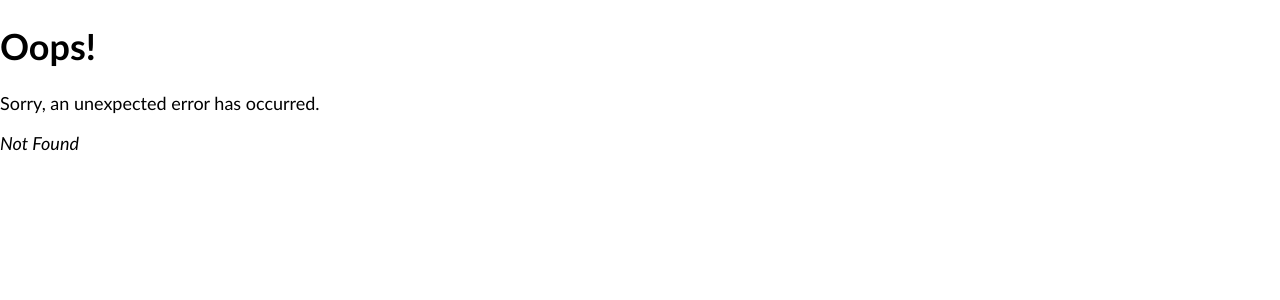
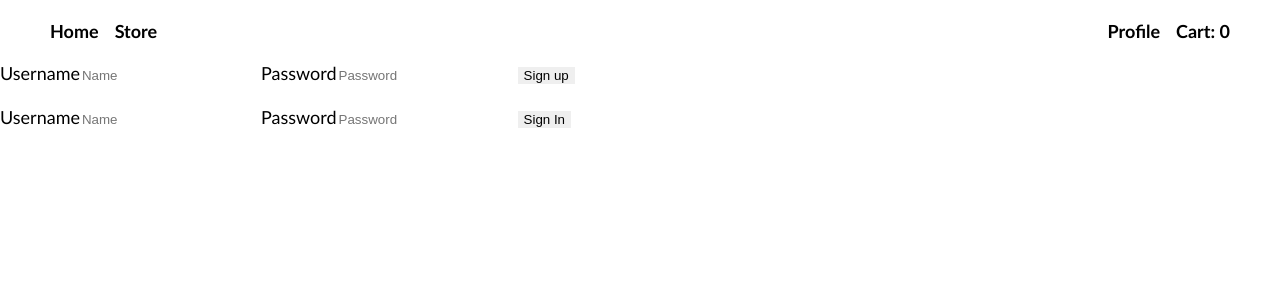
Before and after one commit to rjindavidson/Snack-Cart, a React (Vite) app: page /sign-up in a window 1280 px wide. Before the commit this address had no page. Shown: the top 300 px of the page. Built offline with nearby package versions, Linux system fonts and the light colour scheme; no server answers.

Commit message:
JWT user auth

```diff
--- a/package.json
+++ b/package.json
@@ -3,6 +3,7 @@
   "private": true,
   "version": "0.0.0",
   "type": "module",
+  "proxy": "http://localhost:5000/*",
   "scripts": {
     "dev": "vite",
     "build": "vite build",
--- a/src/components/navbar/navbar.jsx
+++ b/src/components/navbar/navbar.jsx
@@ -9,9 +9,7 @@ export const Navbar = ({ numItems }) => {
                 <Link to="/products">Store</Link>
             </div>
             <div className='nav-pair'>
-                <form>
-                    <input className='search-bar' type='text' placeholder='Search' />
-                </form>
+                <Link to="/sign-up">Profile</Link>
                 <Link to="/cart">
                     Cart: {numItems}
                 </Link>
--- /dev/null
+++ b/src/context/AuthContext.js
@@ -0,0 +1,3 @@
+import { createContext } from "react";
+
+export const AuthContext = createContext();
--- /dev/null
+++ b/src/context/AuthContextProvider.jsx
@@ -0,0 +1,19 @@
+import { useState, useEffect } from "react";
+import { AuthContext } from "./AuthContext";
+
+export default function AuthProvider({ children }) {
+    const [user, setUser] = useState();
+    const [token, setToken] = useState(() => localStorage.getItem('token'));
+
+    useEffect(() => {
+        if (token) {
+            localStorage.setItem('token', token)
+        }
+    }, [token]);
+
+    return (
+        <AuthContext value={{ token, setToken, user, setUser }}>
+            {children}
+        </AuthContext>
+    )
+}
--- /dev/null
+++ b/src/hooks/useAuthContext.js
@@ -0,0 +1,28 @@
+import { useContext, useEffect, useState } from "react";
+import { AuthContext } from "../context/AuthContext";
+
+export default function useAuthContext() {
+    const { token } = useContext(AuthContext);
+    const [auth, setAuth] = useState();
+
+    useEffect(() => {
+        checkAuth(token)
+    }, [token])
+
+    async function checkAuth(token) {
+        try {
+            const authRes = await fetch('http://localhost:5000/api/users/validate-user',
+                {
+                    headers: { Authorization: `Bearer ${token}` }
+                }
+            );
+            const authStatus = await authRes.json();
+            setAuth(authStatus)
+        } catch (e) {
+            console.error(e.message)
+            return false;
+        }
+    }
+
+    return auth;
+}
--- a/src/routes/cart.css
+++ b/src/routes/cart.css
@@ -2,6 +2,10 @@
     display: flex;
     justify-content: space-between;
     padding: 40px;
+}
+
+.cart-header {
+    margin: 0 0 16px;
 }
 
 .cart-image {
@@ -32,4 +36,5 @@
     align-items: center;
     align-self: flex-start;
     height: auto;
+    text-align: center;
 }
--- a/src/routes/cart.jsx
+++ b/src/routes/cart.jsx
@@ -19,6 +19,24 @@ export const Cart = () => {
 
     function deleteCartItem(id) {
         setCartItems(prev => prev.filter((val) => val.id !== id))
+    }
+
+
+
+    async function postCartItems() {
+        try {
+            const response = await fetch('http://localhost:5000/api/orders', {
+                method: 'POST',
+                headers: {
+                    'Content-Type': 'application/json'
+                },
+                body: JSON.stringify(cartItems)
+            });
+            const data = await response.json();
+            console.log(data)
+        } catch (e) {
+            console.error(e)
+        }
     }
 
     function getCartItems() {
@@ -48,10 +66,13 @@ export const Cart = () => {
         <div className="cart-display">
             {getCartItems()}
             <div className="cart-summary">
-                <h2>Order Summary</h2>
-                {cartItems.map((val) => (
-                    <p>{val.itemName}</p>
-                ))}
+                <h2 className="cart-header">Order Summary</h2>
+                <div>
+                    {cartItems.map((val) => (
+                        <p key={val}>{val.itemName}</p>
+                    ))}
+                </div>
+                <button onClick={() => postCartItems()}>Checkout</button>
             </div>
         </div>
     )
--- a/src/routes/home.jsx
+++ b/src/routes/home.jsx
@@ -1,6 +1,5 @@
 import Button from '../components/button/button';
 import './home.css';
-
 
 export const Home = () => {
     return (
--- /dev/null
+++ b/src/routes/sign-up-page.jsx
@@ -0,0 +1,76 @@
+import { useContext } from "react";
+import { AuthContext } from "../context/AuthContext";
+import useAuthContext from "../hooks/useAuthContext";
+
+export const SignUpPage = () => {
+    const { setToken, setUser } = useContext(AuthContext);
+    const userAuthStatus = useAuthContext();
+
+    async function handleSignup(e) {
+        e.preventDefault();
+        const formData = new FormData(e.target);
+        const user = {};
+        for (let key of formData.keys()) {
+            user[key] = formData.get(key);
+        }
+        console.log(user)
+        try {
+            const response = await fetch('http://localhost:5000/api/users/register', {
+                method: 'POST',
+                headers: {
+                    'Content-Type': 'application/json'
+                },
+                body: JSON.stringify(user),
+            });
+            const data = await response.json();
+            console.log(data);
+        } catch (e) {
+            console.error(e);
+        }
+    }
+
+    async function signIn(e) {
+        e.preventDefault();
+        const formData = new FormData(e.target);
+        const user = {};
+        for (let key of formData.keys()) {
+            user[key] = formData.get(key);
+        }
+        try {
+            const response = await fetch('http://localhost:5000/api/users/login', {
+                method: 'POST',
+                headers: {
+                    'Content-Type': 'application/json'
+                },
+                body: JSON.stringify(user),
+            });
+            const data = await response.json();
+            setUser(data.name)
+            setToken(data.token)
+        } catch (e) {
+            console.error(e);
+        }
+    }
+
+    return (
+        <div>
+            <form onSubmit={handleSignup}>
+                <label htmlFor='name'>Username</label>
+                <input id='name' name='name' placeholder="Name" type='text' />
+                <label htmlFor='password'>Password</label>
+                <input id='password' name='password' placeholder="Password" type='password' />
+                <button type="submit">Sign up</button>
+            </form>
+            <br></br>
+            <form onSubmit={signIn}>
+                <label htmlFor='login-name'>Username</label>
+                <input id='login-name' name='name' placeholder="Name" type='text' />
+                <label htmlFor='login-password'>Password</label>
+                <input id='login-password' name='password' placeholder="Password" type='password' />
+                <button type="submit">Sign In</button>
+            </form>
+        </div>
+    )
+}
+
+export default SignUpPage;
```
Also changed, not shown: src/main.jsx (+9 -2 lines).
